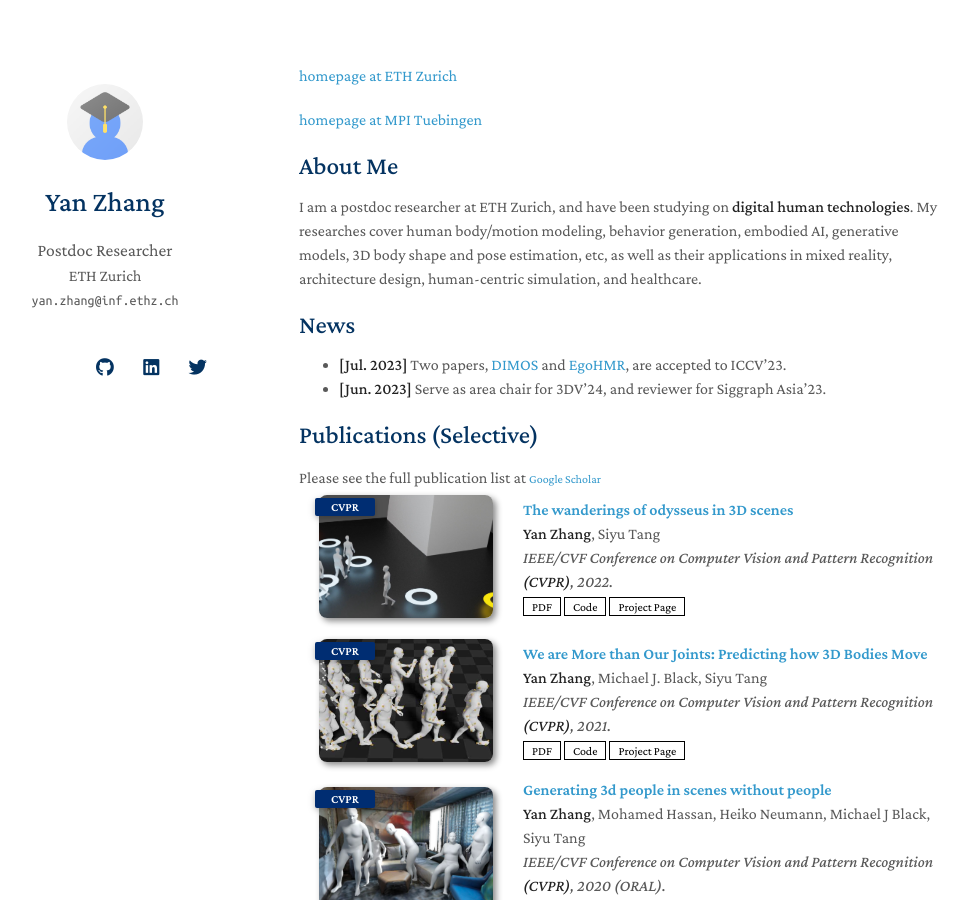
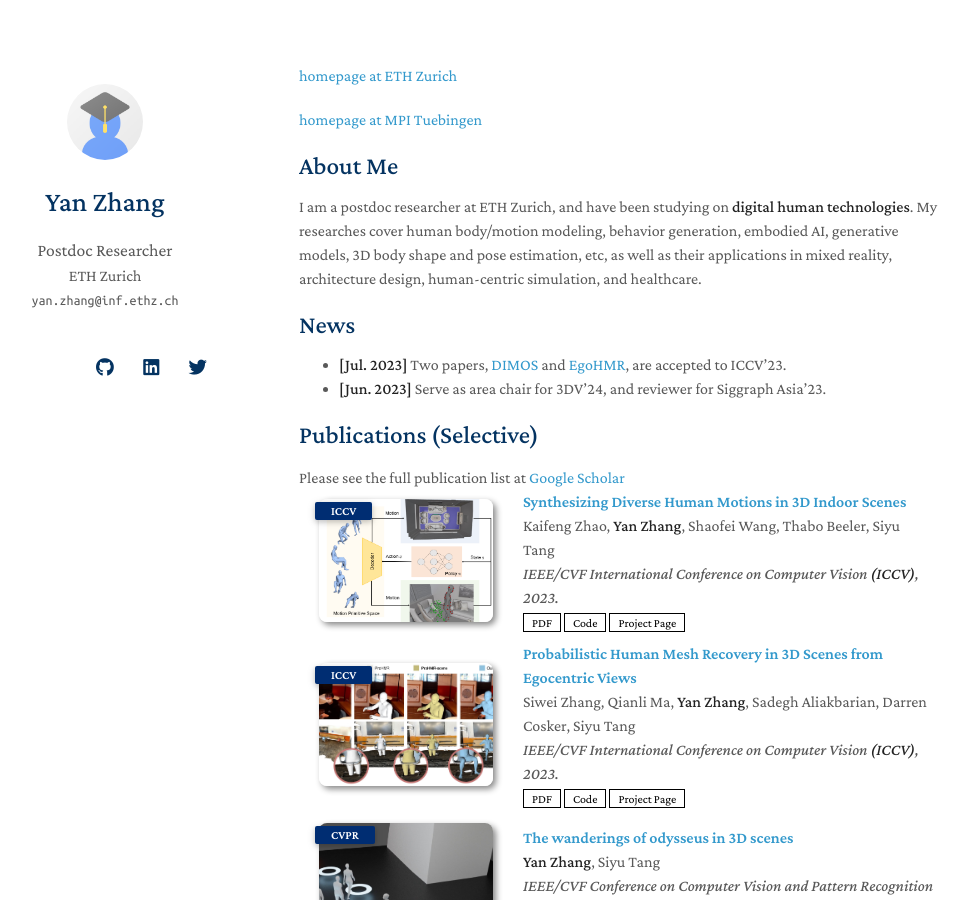
Before and after one commit to yz-cnsdqz/yz-cnsdqz.github.io, a Jekyll site: the page built from index.md, in a window 1280 px wide and 900 px high. Shown: the whole window, without its empty margins (171-1138 px from the left). Built offline with Jekyll 4.4.1, drawn with Linux system fonts in a browser that asks for light colours; nearby versions of some CDN libraries; a style sheet for code colours, icons or effects is not loaded.

Commit message:
update publication page.

```diff
--- a/_includes/publications.md
+++ b/_includes/publications.md
@@ -3,7 +3,54 @@
 <div class="publications">
 <ol class="bibliography">
 
-Please see the full publication list at <a href="https://scholar.google.com/citations?user=5VpkLO8AAAAJ&hl=en" class="btn btn-sm z-depth-0" role="button" target="_blank" style="font-size:12px;">Google Scholar</a>
+Please see the full publication list at <a href="https://scholar.google.com/citations?user=5VpkLO8AAAAJ&hl=en">Google Scholar</a>
+
+
+
+
+<li>
+<div class="pub-row">
+  <div class="col-sm-3 abbr" style="position: relative;padding-right: 15px;padding-left: 15px;">
+    <img src="assets/img/dimos.png" class="teaser img-fluid z-depth-1">
+    <abbr class="badge">ICCV</abbr>
+  </div>
+  <div class="col-sm-9" style="position: relative;padding-right: 15px;padding-left: 20px;">
+    <div class="title"><a href="https://arxiv.org/abs/2305.12411">Synthesizing Diverse Human Motions in 3D Indoor Scenes</a></div>
+    <div class="author"> Kaifeng Zhao, <strong>Yan Zhang</strong>, Shaofei Wang, Thabo Beeler, Siyu Tang</div>
+    <div class="periodical"><em>IEEE/CVF International Conference on Computer Vision <strong>(ICCV)</strong>, 2023.</em></div>
+    <div class="links">
+      <a href="https://arxiv.org/abs/2305.12411" class="btn btn-sm z-depth-0" role="button" target="_blank" style="font-size:12px;">PDF</a>
+      <a href="https://zkf1997.github.io/DIMOS" class="btn btn-sm z-depth-0" role="button" target="_blank" style="font-size:12px;">Code</a>
+      <a href="https://zkf1997.github.io/DIMOS" class="btn btn-sm z-depth-0" role="button" target="_blank" style="font-size:12px;">Project Page</a>
+    </div>
+  </div>
+</div>
+</li>
+
+
+
+
+<li>
+<div class="pub-row">
+  <div class="col-sm-3 abbr" style="position: relative;padding-right: 15px;padding-left: 15px;">
+    <img src="assets/img/egohmr.jpg" class="teaser img-fluid z-depth-1">
+    <abbr class="badge">ICCV</abbr>
+  </div>
+  <div class="col-sm-9" style="position: relative;padding-right: 15px;padding-left: 20px;">
+    <div class="title"><a href="https://arxiv.org/abs/2304.06024">Probabilistic Human Mesh Recovery in 3D Scenes from Egocentric Views</a></div>
+    <div class="author"> Siwei Zhang, Qianli Ma, <strong>Yan Zhang</strong>, Sadegh Aliakbarian, Darren Cosker, Siyu Tang</div>
+    <div class="periodical"><em>IEEE/CVF International Conference on Computer Vision <strong>(ICCV)</strong>, 2023.</em></div>
+    <div class="links">
+      <a href="https://arxiv.org/abs/2304.06024" class="btn btn-sm z-depth-0" role="button" target="_blank" style="font-size:12px;">PDF</a>
+      <a href="https://sanweiliti.github.io/egohmr/egohmr.html" class="btn btn-sm z-depth-0" role="button" target="_blank" style="font-size:12px;">Code</a>
+      <a href="https://sanweiliti.github.io/egohmr/egohmr.html" class="btn btn-sm z-depth-0" role="button" target="_blank" style="font-size:12px;">Project Page</a>
+    </div>
+  </div>
+</div>
+</li>
+
+
+
 
 <li>
 <div class="pub-row">
```
Also changed, not shown: assets/img/dimos.png (added), assets/img/egohmr.jpg (added).
